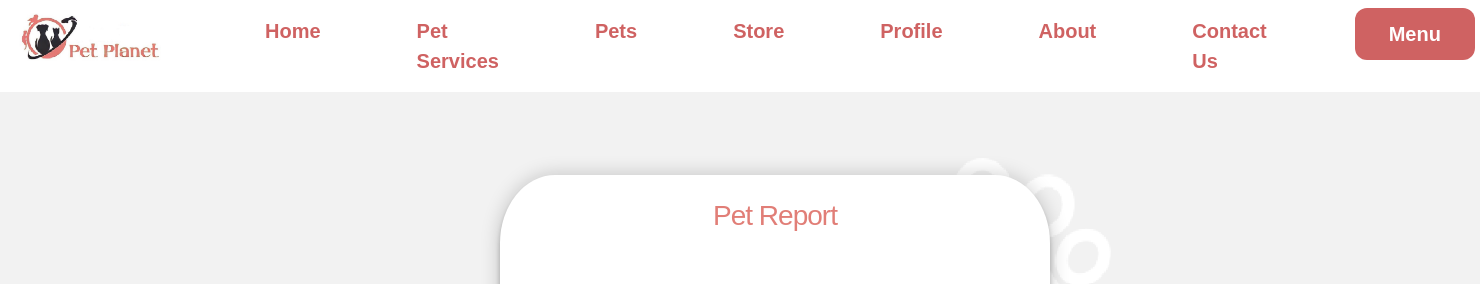
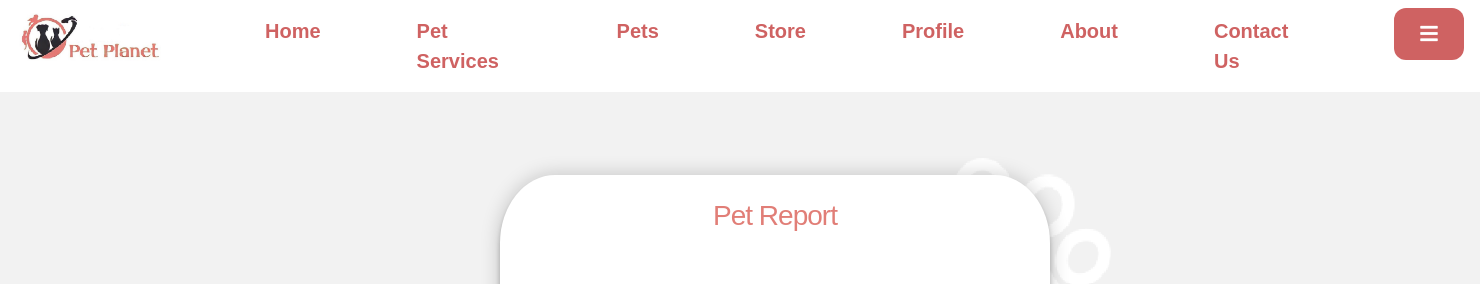
Before and after one commit to JanetEmad/GP, a PHP site: page /ReportPet.php in a window 1480 px wide. Shown: the top 284 px of the page. Run offline with PHP 8.4, Linux system fonts and the light colour scheme; the visitor is signed in with stand-in values (Sample User, id 1); some libraries are stand-ins or nearby versions.

Commit message:
Implementation for First GP Discussion

```diff
--- a/pet-planet/CustomerHome.php
+++ b/pet-planet/CustomerHome.php
@@ -51,12 +51,6 @@ include "App/Http/Middlewares/Auth.php";
         </svg>
     </section>
 
-    <!-- JAVASCRIPT FILES -->
-    <script src="js/jquery.min.js"></script>
-    <script src="js/bootstrap.bundle.min.js"></script>
-    <script src="js/jquery.sticky.js"></script>
-    <script src="js/animated-headline.js"></script>
-
     </body>
 
     </html>
--- a/pet-planet/assets/css/style.css
+++ b/pet-planet/assets/css/style.css
@@ -479,7 +479,7 @@ h2 {
     font-size: 20px;
     border: none;
     cursor: pointer;
-    width: 120px;
+    width: 70px;
     border-radius: 12px;
     font-weight: 600;
 }
--- a/pet-planet/layouts/header.php
+++ b/pet-planet/layouts/header.php
@@ -17,6 +17,7 @@ require "vendor/autoload.php"
     <link rel="stylesheet" href="https://cdnjs.cloudflare.com/ajax/libs/hover.css/2.1.1/css/hover-min.css">
     <link href="https://cdn.jsdelivr.net/npm/remixicon@2.2.0/fonts/remixicon.css" rel="stylesheet">
     <link rel="stylesheet" href="https://cdn.jsdelivr.net/npm/bootstrap@4.6.2/dist/css/bootstrap.min.css" integrity="sha384-xOolHFLEh07PJGoPkLv1IbcEPTNtaed2xpHsD9ESMhqIYd0nLMwNLD69Npy4HI+N" crossorigin="anonymous">
+    <link rel="stylesheet" href="https://use.fontawesome.com/releases/v5.12.1/css/all.css" crossorigin="anonymous">
 
     <link rel="stylesheet" href="assets/css/style2.css">
     <link rel="stylesheet" href="assets/css/style.css">
--- a/pet-planet/layouts/navbarRegistered.php
+++ b/pet-planet/layouts/navbarRegistered.php
@@ -34,7 +34,7 @@
                 </li>
                 <li>
                     <div class="dropdown">
-                        <button class="dropbtn">Menu</button>
+                        <button class="dropbtn"><i class="fa fa-bars"></i></button>
                         <div class="dropdown-content">
                             <a href="#">Alarm</a>
                             <a href="#">Chats</a>
```
Also changed, not shown: pet_planet.sql (renamed from pet_planet (4).sql, +6 -7 lines).
